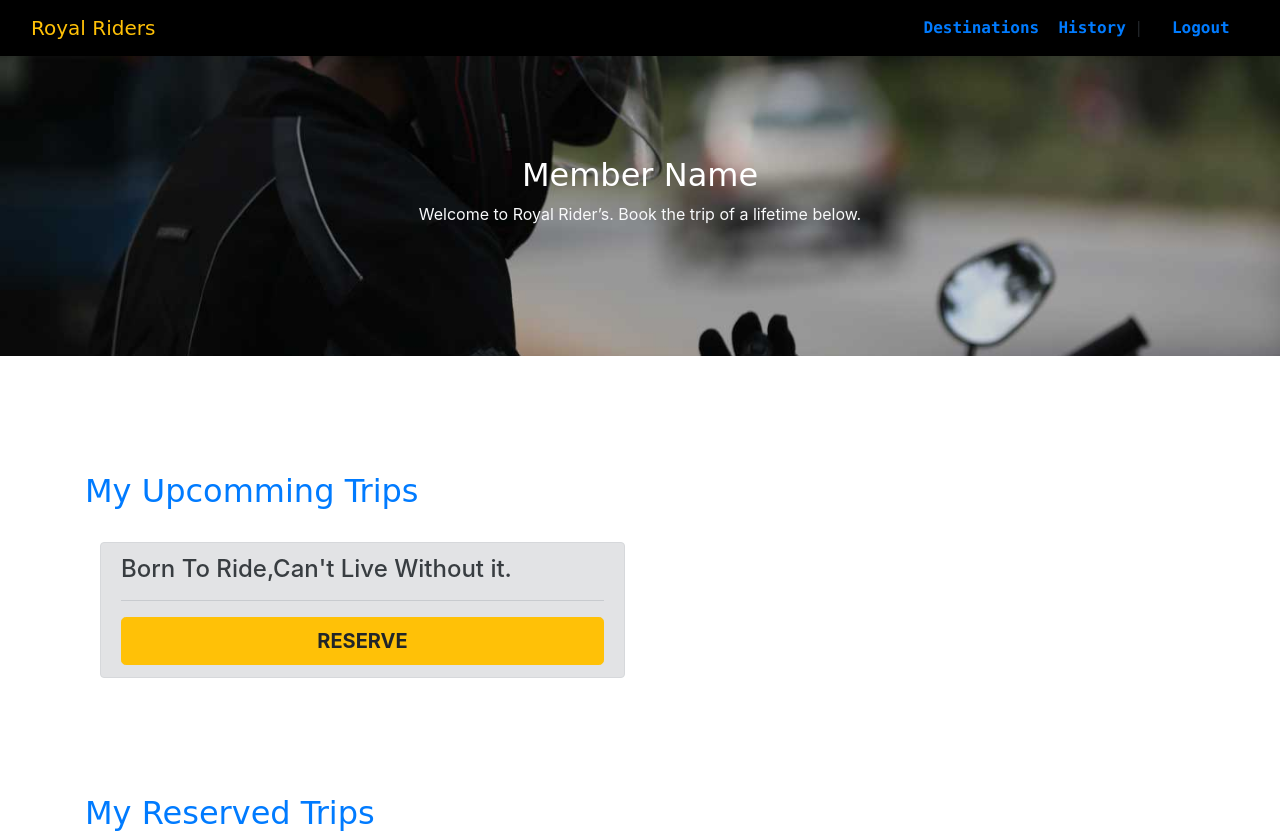
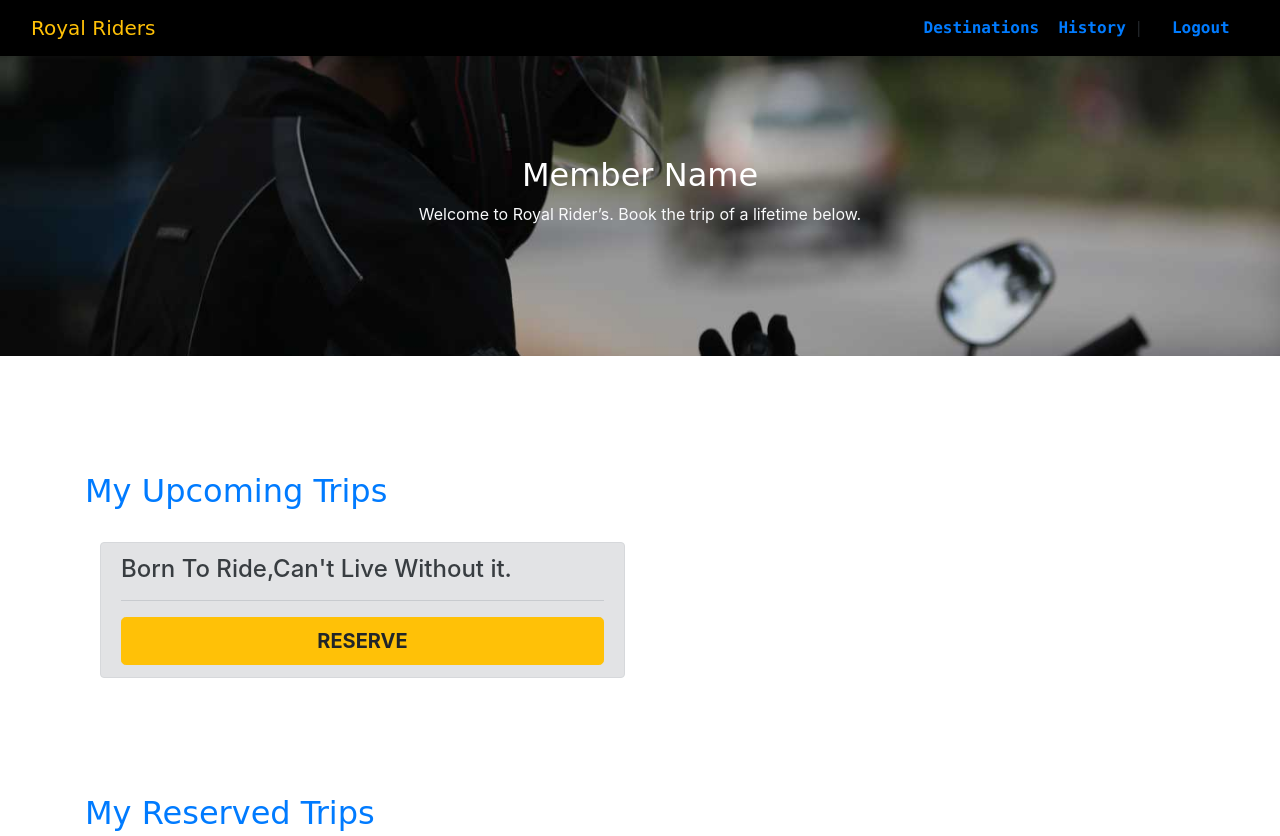
Before and after one commit to georgepulikkayath/project-new, a website: page views/members.html in a window 1280 px wide. Shown: the top 836 px of the page. Drawn offline with nearby package versions, Linux system fonts and the light colour scheme; no server answers; files whose address does not match are found by name; a web font is replaced by a local one.

Commit message:
files added

```diff
--- a/views/members.html
+++ b/views/members.html
@@ -60,7 +60,7 @@
         <div class="container">
             <div class="row mt-3 mb-4">
                 <div class="col-sm">
-                    <h2 id="pageTitle" class="text-primary">My Upcomming Trips</h2>
+                    <h2 id="pageTitle" class="text-primary">My Upcoming Trips</h2>
                 </div>
             </div>
         </div>
```
